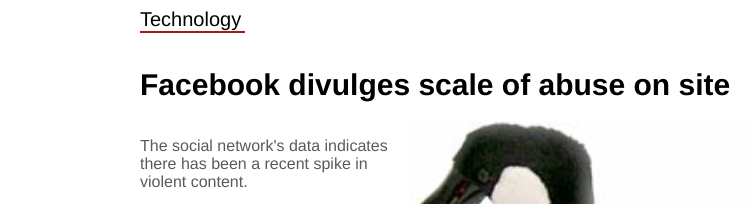
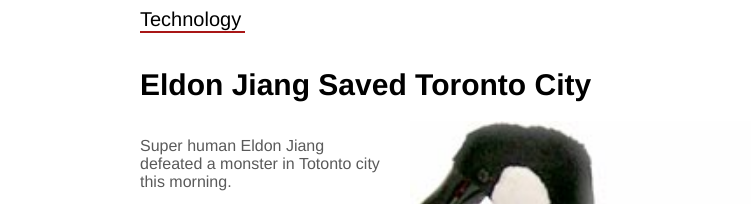
Before and after one commit to Eldon-Jiang/BBC, a plain HTML site: page index.html in a window 1280 px wide. Shown: the part 183-387 px from the top of the page, 0-751 px from the left. Drawn offline with Linux system fonts and the light colour scheme.

Commit message:
Changed the new title

```diff
--- a/index.html
+++ b/index.html
@@ -151,11 +151,11 @@
 
                 <div id="article-container">
 
-                    <h3><a href="">Facebook divulges scale of abuse on site</a></h3>
+                    <h3><a href="">Eldon Jiang Saved Toronto City</a></h3>
 
                     <div id="article-summary">
 
-                        <p>The social network's data indicates there has been a recent spike in violent content.</p>
+                        <p>Super human Eldon Jiang defeated a monster in Totonto city this morning.</p>
 
                         <p><img class="clock" src="images/clock.png"> <span class="date">15 May 2018</span><a class="topic-link" href="">Technology</a></p>
 
```
